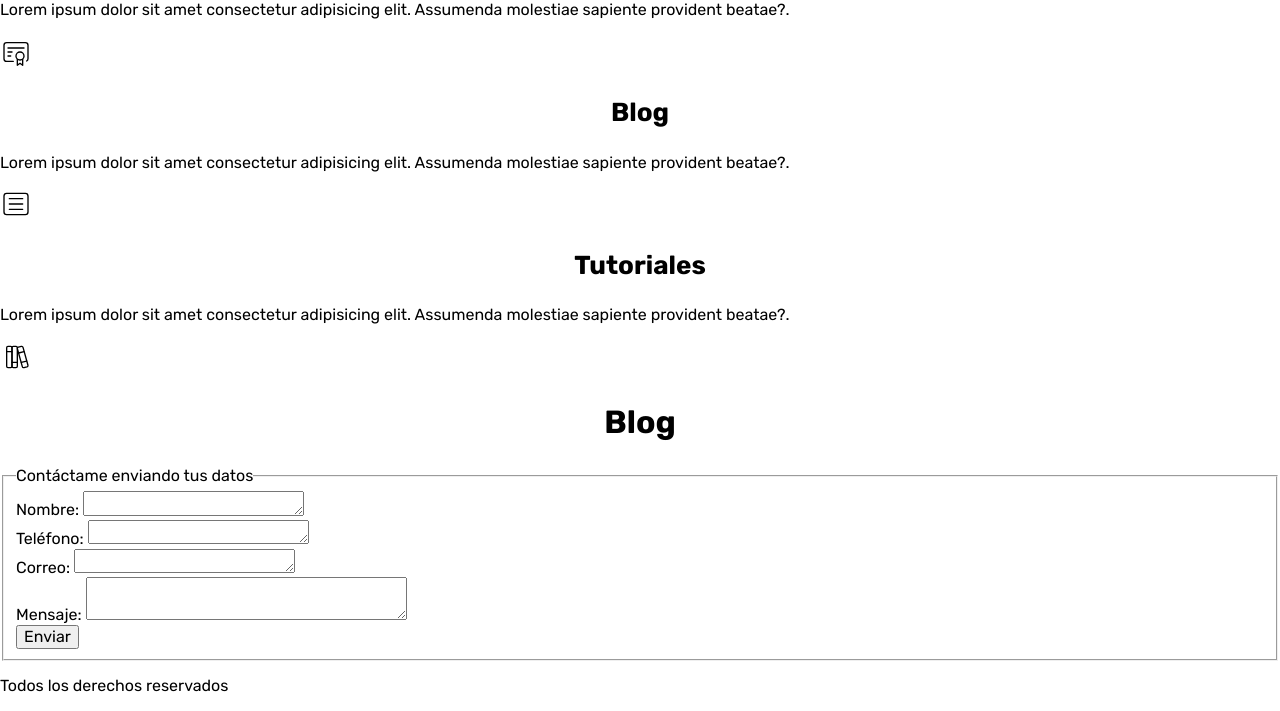
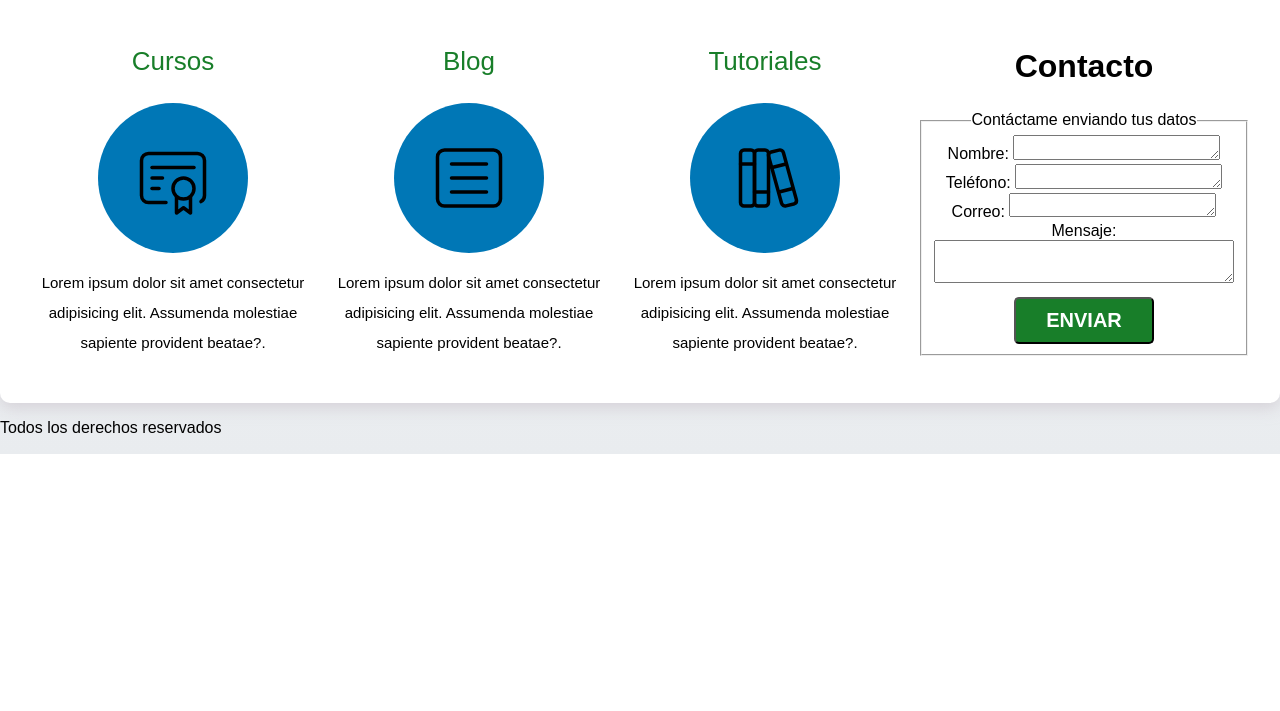
Before and after one commit to igarciaj-stack/ProyectoWeb-Ismael, a plain HTML site: page index.html in a window 1280 px wide. Shown: the part 706-1417 px from the top of the page. After the commit the page ends 1160 px from the top, so only its background shows below. Drawn offline with Linux system fonts and the light colour scheme.

Commit message:
mas decoracion

```diff
--- a/css/styles.css
+++ b/css/styles.css
@@ -1,10 +1,9 @@
 :root{
-    --blanco:#ffffff;
-    --oscuro:#03053a;
-    --primario: #187e29;
-    --secundario:#0077b6;
-    --gris:#cfd0d1;
-    --tamaño-fuente:16px
+ --blanco: #ffffff;
+ --oscuro: #03053a;
+ --primario: #0077b6;
+ --secundario: #187e29;;
+ --gris: #e9ecef;
 }
 
 html{
@@ -12,15 +11,14 @@ html{
     box-sizing: border-box;
 }
 *, *:before, *:after {
-    box-sizing: border-box;
+    box-sizing: inherit;
+}
+body{
+    font-size: 16px;/*1 rem = 10px*/
+    font-family: 'Krub',sans-serif;
+    background-image: linear-gradient(to top,var(--gris) 0%,var(--blanco) 100%);
 }
 
-body{
-    font-size: 16px;/* re = 10px*/
-    font-family: 'Rubik',sans-serif;
-    background-image: linear-gradient(to top,var(--gris) 0%var(--blanco) 100%);
-    font-size: var(--tamaño-fuente) /*1rem = 16px*/
-}
 h1{
     font-size: 3.8rem;
 }
@@ -34,24 +32,8 @@ h1,h2,h3{
     text-align: center;
 }
 
-
-.titulo span{
-    font-size: 2rem;
-    color: var(--secundario);
-}
-
-
-/*utilidades*/
-.contenedor{
-    width: 75%;
-    margin: 0 auto;
-}
-
-.nav-bg{
-    background-color: var(--primario);
-}
 .boton{
-    background-color: var(--primario);
+    background-color: var(--secundario);
     color: var(--blanco);
     padding: 1rem 3rem;
     margin-top: 1rem;
@@ -62,7 +44,7 @@ h1,h2,h3{
     border-radius: .5rem;
     width: 90%;
     text-align: center;
-    border: none;
+}
 
 @media (min-width: 480px) {
     .boton{
@@ -70,73 +52,137 @@ h1,h2,h3{
     }
 }
 
+.sombra{
+    -webkit-box-shadow: 0px 5px 15px 0px rgba(196,186,196,0.54);
+    -moz-box-shadow: 0px 5px 15px 0px rgba(196,186,196,0.54);
+    box-shadow: 0px 5px 15px 0px rgba(196,186,196,0.54);
+    background-color: var(--blanco);
+    padding: 2rem;
+    border-radius: 1rem;
+}
+
 .titulo{
-    color: var(--secundario);
-    font-size: 3.8rem;
-    text-align: center;
+    color: var(--primario);
 }
 
 .titulo span{
-    color: var(--primario);
     font-size: 2rem;
+    color: var(--secundario);
 }
 
+.contenedor{
+    width: 75%;
+    margin: 0 auto;
+}
+
+.nav-bg{
+    background-color: var(--secundario);
+}
 
 .navegacion-principal{
     display: flex;
     flex-direction: column;
-    justify-content: space-around;
-    background-color: var(--primario);
 }
 
 @media (min-width: 768px) {
     .navegacion-principal{
         flex-direction: row;
+        justify-content: space-between;
     }
 }
 
 .navegacion-principal a{
-    text-align: center;
     color: var(--blanco);
     text-decoration: none;
     font-size: 2rem;
     font-weight: 700;
-    padding: 1rem 1rem 1rem 1rem;
+    padding: 1rem;
+    text-align: center;
+
 }
 
 .navegacion-principal a:hover{
-    color: var(--oscuro);
-    background-color: var(--secundario);
+    background-color: var(--primario);
 }
 
-/*estilos para el hero*/
 .hero{
-    background-image: url('../img/hero-1024x683.jpg');
+    background-image: url(../img/hero-1024x683.jpg);
     background-repeat: no-repeat;
     background-size: cover;
-    height: 45rem;
+    height: 450px;
     position: relative;
+    margin-bottom: 2rem;
+
 }
 
 .contenido-hero{
-    background-color:  rgba(0, 0, 0, 0.6);
-    background-color: rgb( 0 0 0 / 60%);
-    color: var(--blanco);
     position: absolute;
-    top: 0px;
-    left: 0px;
-    right: 0px;
-    bottom: 0px;
+    background-color: rgba(0, 0, 0, 0.6);
+    background-color: rgb(0 0 0 / 60%);
+    width: 100%;
+    height: 100%;
 
     display: flex;
     flex-direction: column;
     align-items: center;
     justify-content: center;
+
+}
+
+.contenido-hero h2,
+.contenido-hero p{
+    color: var(--blanco);
 }
 
 .informacion{
     display: flex;
+    align-items: center;
+}
+
+
+@media (min-width: 768px) {
+    .micontenido{
+        display: grid;
+        /*grid-template-columns: 33% 33% 33%;*/
+        /*grid-template-columns: 1fr 1fr 1fr;*/
+        grid-template-columns: repeat(3,1fr);
+        column-gap: 1rem;
+    }
+}
+
+
+.contenido{
+    display: flex;
+    flex-direction: column;
+    align-items: center;
+
+}
+
+.micontenido{
+    display: flex;
+    flex-direction: column;
+    text-align: center;
     justify-content: center;
+    padding: 1rem 1rem 1rem 1rem;
+}
+
+@media (min-width:768px) {
+    .micontenido{
+        flex-direction: row;
+    }
+}
+
+
+.contenido h3{
+    font-weight: normal;
+    color: var(--secundario);
+
+}
+
+.contenido p{
+    font-size: 1.5rem;
+    line-height: 2;
+    text-align: center;
 }
 
 .contenido .icono{
@@ -147,10 +193,19 @@ h1,h2,h3{
     display: flex;
     justify-content: center;
     align-items: center;
+    margin: 0 auto;
 }
 
-.bloque-aprende {
+
+@media (min-width:768px) {
+    .micontenido .icono{
+        flex-direction: row;
+    }
+}
+
+.contenedor {
     display: flex;
-    flex-direction: column;
-    align-items: center;
+    flex-wrap: wrap;   /* PERMITE QUE LOS ELEMENTOS BAJEN */
+    justify-content: center;
+    gap: 40px;
 }
--- a/index.html
+++ b/index.html
@@ -28,7 +28,7 @@
         <div class="contenido-hero">
             <h2>Formación online a tu ritmo</h2>
             <div class="informacion">
-                <svg
+                <svg class="icono"
             xmlns="http://www.w3.org/2000/svg"
             width="80"
             height="80"
@@ -56,40 +56,10 @@
         <section>
             <h3>Cursos</h3>
             <div class="icono">
-                <!--
-                    tags: [seat, chair, sofa, home, furniture]
-                    version: "1.52"
-                    unicode: "efe7"
-                    -->
                 <svg
                 xmlns="http://www.w3.org/2000/svg"
-                    width="80"
-                    height="80"
-                    viewBox="0 0 24 24"
-                    fill="none"
-                    stroke="#4cd964"
-                    stroke-width="1"
-                    stroke-linecap="round"
-                    stroke-linejoin="round"
-                    >
-                    <path d="M5 10v-4a3 3 0 0 1 3 -3h8a3 3 0 0 1 3 3v4" />
-                    <path d="M16 15v-2a3 3 0 1 1 3 3v3h-14v-3a3 3 0 1 1 3 -3v2" />
-                    <path d="M8 12h8" />
-                    <path d="M7 19v2" />
-                    <path d="M17 19v2" />
-                </svg>
-            </div>
-
-            <p>Lorem ipsum dolor sit amet consectetur adipisicing elit. Assumenda molestiae sapiente provident beatae?.</p>
-        </section>
-        <section>
-            <h3>videos</h3>
-            <p>Lorem ipsum dolor sit amet consectetur adipisicing elit. Assumenda molestiae sapiente provident beatae?.</p>
-            <div class="icono">
-                <svg
-                xmlns="http://www.w3.org/2000/svg"
-                width="32"
-                height="32"
+                width="84"
+                height="84"
                 viewBox="0 0 24 24"
                 fill="none"
                 stroke="#000000"
@@ -105,16 +75,15 @@
                 <path d="M6 15l2 0" />
                 </svg>
             </div>
-
+            <p>Lorem ipsum dolor sit amet consectetur adipisicing elit. Assumenda molestiae sapiente provident beatae?.</p>
         </section>
         <section>
             <h3>Blog</h3>
-            <p>Lorem ipsum dolor sit amet consectetur adipisicing elit. Assumenda molestiae sapiente provident beatae?.</p>
             <div class="icono">
                 <svg
                 xmlns="http://www.w3.org/2000/svg"
-                width="32"
-                height="32"
+                width="84"
+                height="84"
                 viewBox="0 0 24 24"
                 fill="none"
                 stroke="#000000"
@@ -128,16 +97,15 @@
                 <path d="M7 16h10" />
             </svg>
         </div>
-
+        <p>Lorem ipsum dolor sit amet consectetur adipisicing elit. Assumenda molestiae sapiente provident beatae?.</p>
         </section>
         <section>
             <h3>Tutoriales</h3>
-            <p>Lorem ipsum dolor sit amet consectetur adipisicing elit. Assumenda molestiae sapiente provident beatae?.</p>
             <div class="icono">
                 <svg
                 xmlns="http://www.w3.org/2000/svg"
-                width="32"
-                height="32"
+                width="84"
+                height="84"
                 viewBox="0 0 24 24"
                 fill="none"
                 stroke="#000000"
@@ -154,9 +122,11 @@
                 <path d="M16 16l3.923 -.98" />
                 </svg>
             </div>
+                <p>Lorem ipsum dolor sit amet consectetur adipisicing elit. Assumenda molestiae sapiente provident beatae?.</p>
             </section>
+        <section>
             <Section>
-            <h2>Blog</h2>
+                <h2>Contacto</h2>
                     <form action="">
                     <fieldset>
                     <legend>Contáctame enviando tus datos</legend>
@@ -180,7 +150,7 @@
                         <textarea name="mensaje" id="" cols="30" IOWS="10"></textarea>
                     </div>
                     <div>
-                        <input type="Submit" value="Enviar">
+                        <input class="boton" type="Submit" value="Enviar">
                     </div>
                 </fieldset>
 
```
Lines whose indentation alone changed are shown as unchanged.
